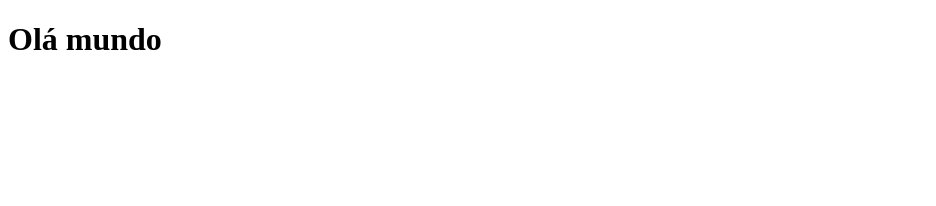
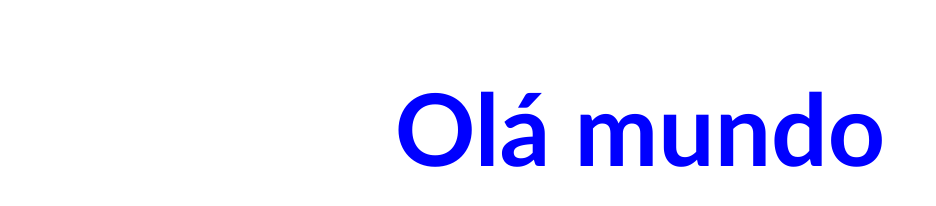
Before and after one commit to GuilhermeMarinho05/projetoDevMarinho, a plain HTML site: page index.html in a window 1280 px wide. Shown: the whole page, without its empty margins (0-936 px from the left). Drawn offline with Linux system fonts and the light colour scheme.

Commit message:
Adição do css

```diff
--- a/index.html
+++ b/index.html
@@ -3,6 +3,7 @@
 <head>
     <meta charset="UTF-8">
     <meta name="viewport" content="width=device-width, initial-scale=1.0">
+    <link rel="stylesheet" href="styte.css">
     <title>Document</title>
 </head>
 <body>
--- /dev/null
+++ b/styte.css
@@ -0,0 +1,6 @@
+h1{
+    font-size: 100px;
+    font-family: 'Gill Sans', 'Gill Sans MT', Calibri, 'Trebuchet MS', sans-serif;
+    text-align: center;
+    color: blue;
+}
```
